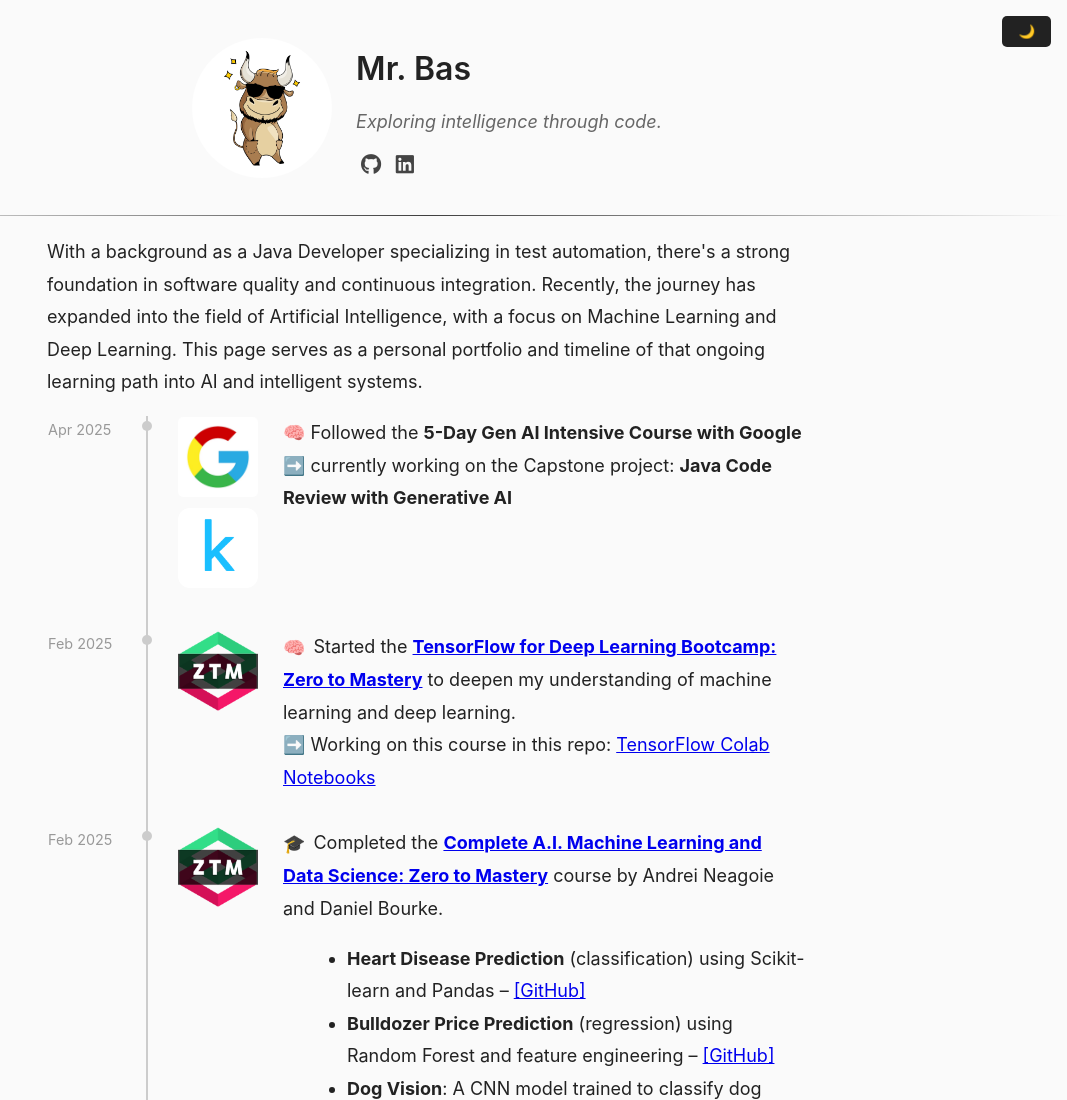
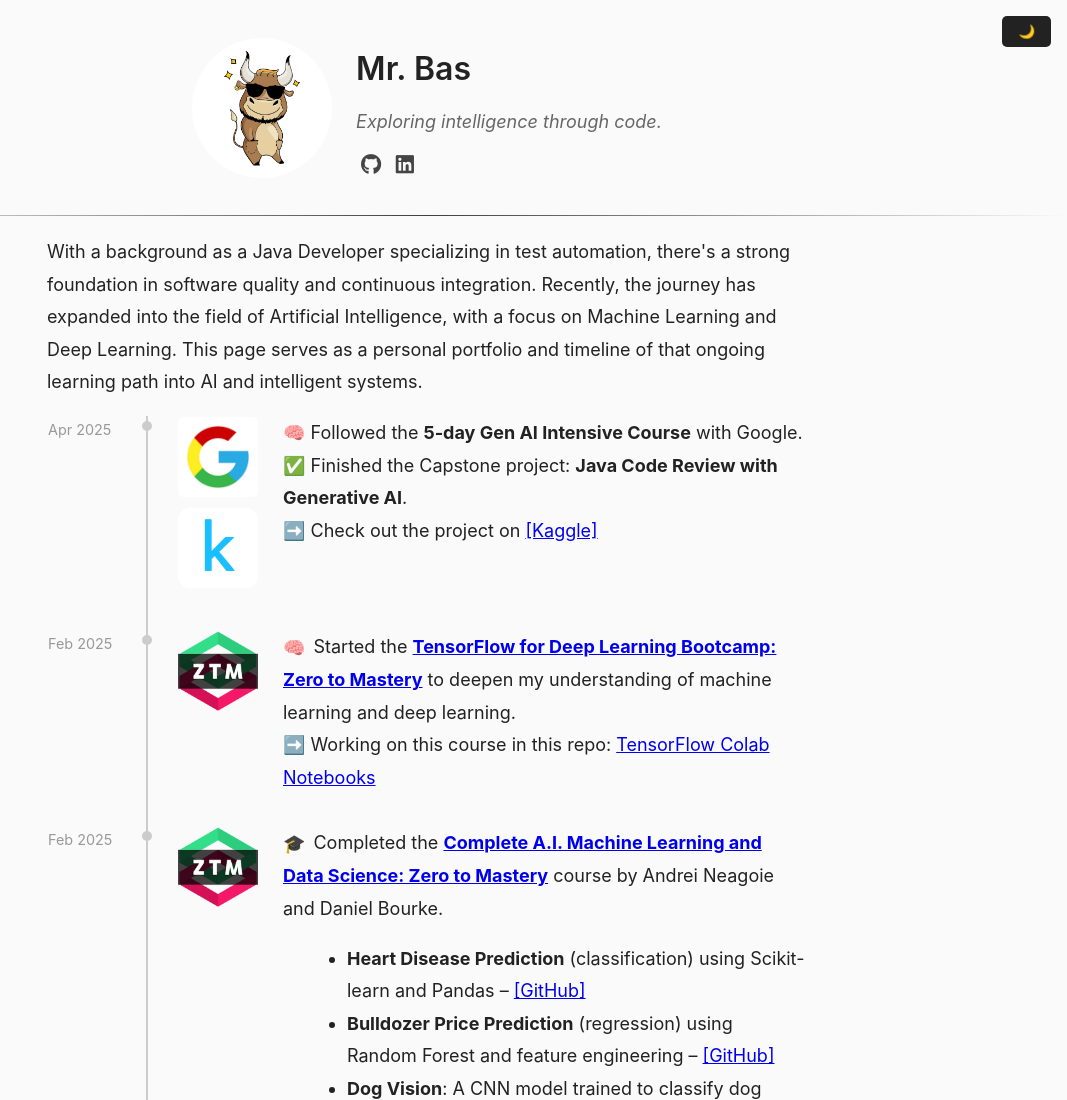
Before and after one commit to MrBasM/MrBasM.github.io, a plain HTML site: page index.html in a window 1280 px wide. Shown: the top 1100 px of the page, without its empty margins (213-1280 px from the left). Drawn offline with Linux system fonts and the light colour scheme.

Commit message:
adjusted timeline with Gen AI course

```diff
--- a/index.html
+++ b/index.html
@@ -241,8 +241,9 @@
         <td class="timeline-line"><div class="timeline-circle"></div></td>
         <td><img src="images/google.avif" alt="Google Logo" class="logo-img"><br><img src="images/kaggle.png" alt="Kaggle Logo" class="logo-img"></td>
         <td>
-          🧠 Followed the <strong>5-Day Gen AI Intensive Course with Google</strong>
-          <br />➡️ currently working on the Capstone project: <strong>Java Code Review with Generative AI</strong>
+          🧠 Followed the <strong>5-day Gen AI Intensive Course</strong> with Google.<br>
+          ✅ Finished the Capstone project: <strong>Java Code Review with Generative AI</strong>.<br>
+          ➡️ Check out the project on <a href="https://www.kaggle.com/code/mrbasm/google-capstone-java-ai-reviewer">[Kaggle]</a>
         </td>
       </tr>
       <tr>
```
Also changed, not shown: 1 other file.
